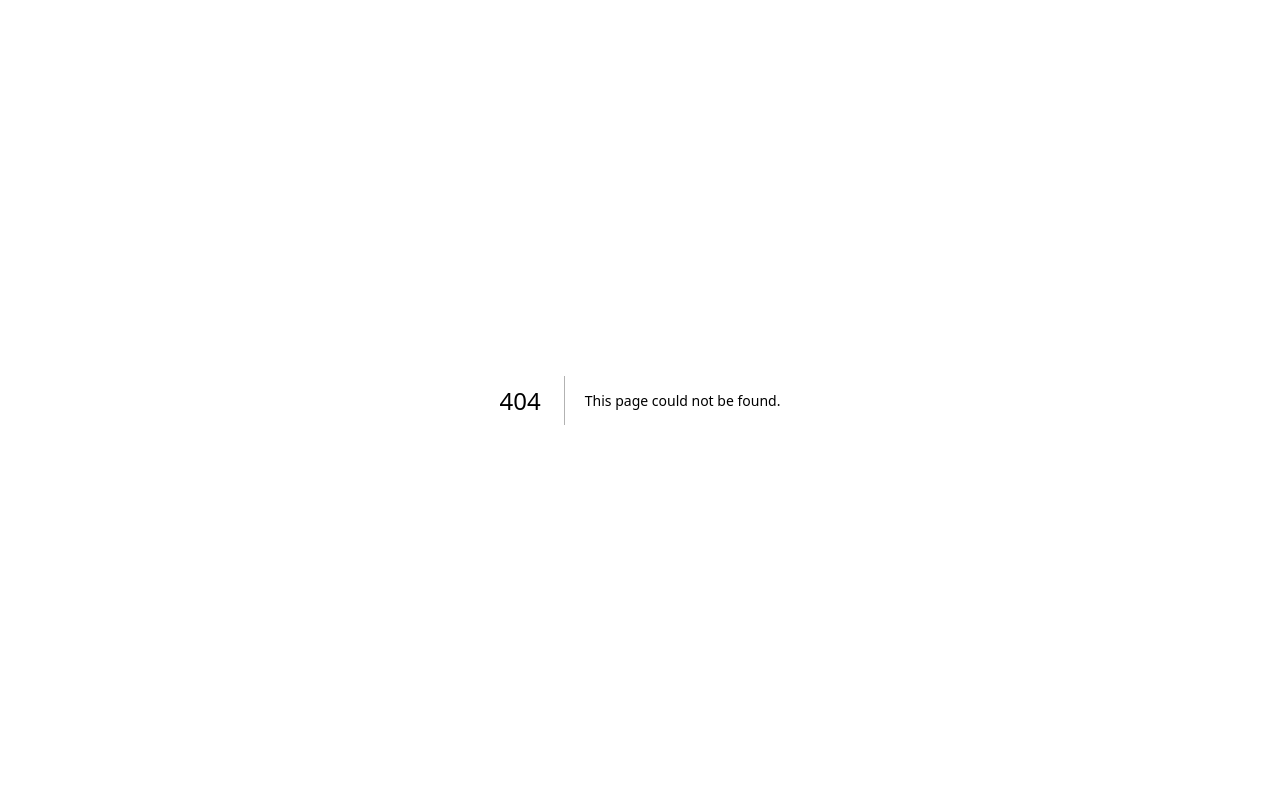
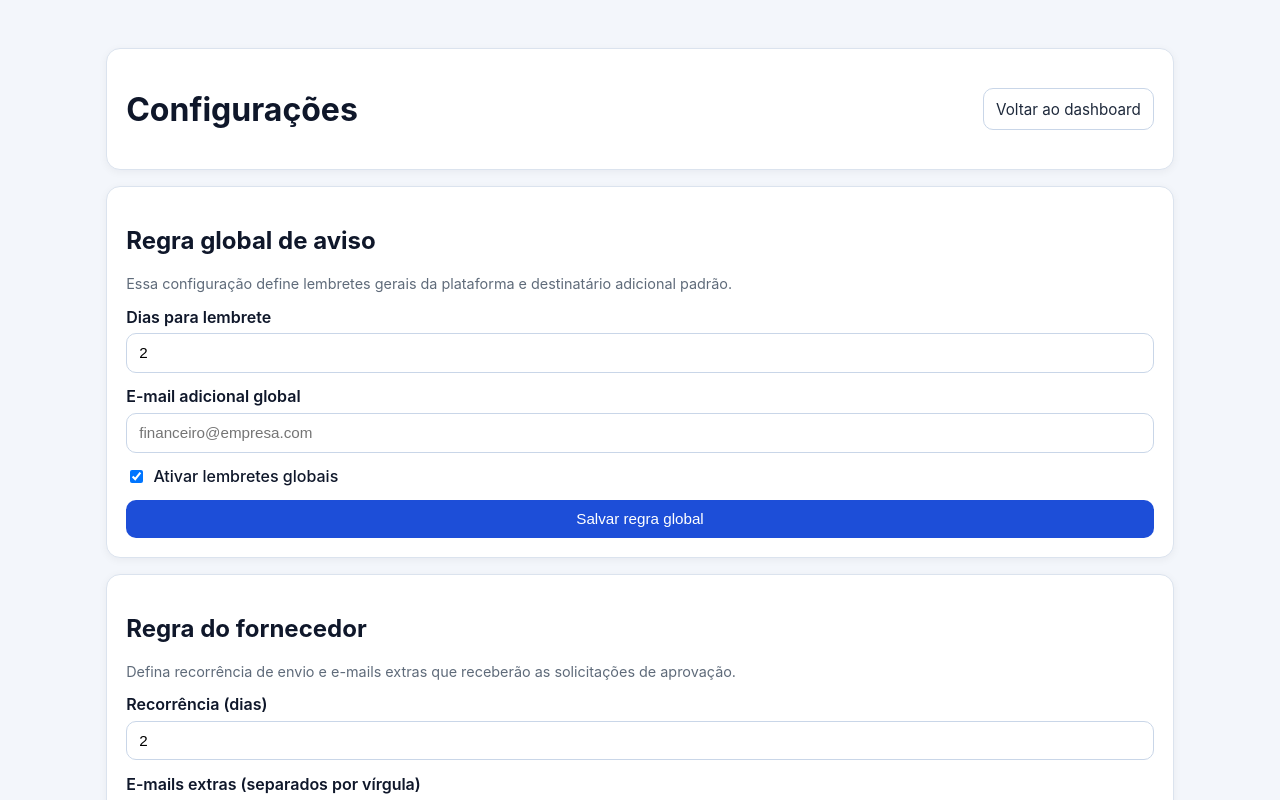
Before and after one commit to rpa-flow/rpa-approval-flow, a Next.js app: page /configuracoes in a window 1280 px wide. Before the commit this address had no page. Shown: the top 800 px of the page. Built offline with nearby package versions, Linux system fonts and the light colour scheme; no server answers.

Commit message:
feat: separar telas de configuração e melhorar UX do dashboard

```diff
--- /dev/null
+++ b/src/app/configuracoes/page.tsx
@@ -0,0 +1,172 @@
+"use client";
+
+import Link from "next/link";
+import { useEffect, useState } from "react";
+import { useRouter } from "next/navigation";
+
+type Me = {
+  manager: {
+    supplierId: string;
+    supplierName: string;
+  };
+};
+
+export default function ConfiguracoesPage() {
+  const [me, setMe] = useState<Me | null>(null);
+  const [rule, setRule] = useState({ diasLembrete: 2, ativo: true, destinatarioAdicional: "" });
+  const [supplierConfig, setSupplierConfig] = useState({ ativo: true, recorrenciaDias: 2, emailsExtras: "" });
+  const [message, setMessage] = useState("");
+  const router = useRouter();
+
+  async function loadData() {
+    const meRes = await fetch("/api/auth/me");
+    if (!meRes.ok) {
+      router.push("/login");
+      return;
+    }
+
+    const meData = await meRes.json();
+    setMe(meData);
+
+    const [globalRes, supplierRes] = await Promise.all([
+      fetch("/api/configuracoes/avisos"),
+      fetch(`/api/configuracoes/fornecedores/${meData.manager.supplierId}/avisos`)
+    ]);
+
+    if (globalRes.ok) setRule(await globalRes.json());
+    if (supplierRes.ok) {
+      const payload = await supplierRes.json();
+      setSupplierConfig({
+        ativo: payload.config.ativo,
+        recorrenciaDias: payload.config.recorrenciaDias,
+        emailsExtras: (payload.config.emailsExtras ?? []).join(", ")
+      });
+    }
+  }
+
+  useEffect(() => {
+    loadData();
+  }, []);
+
+  async function salvarRegraGlobal(e: React.FormEvent) {
+    e.preventDefault();
+    const res = await fetch("/api/configuracoes/avisos", {
+      method: "PUT",
+      headers: { "Content-Type": "application/json" },
+      body: JSON.stringify({ ...rule, destinatarioAdicional: rule.destinatarioAdicional || null })
+    });
+
+    setMessage(res.ok ? "Configuração global salva." : "Erro ao salvar configuração global.");
+  }
+
+  async function salvarRegraFornecedor(e: React.FormEvent) {
+    e.preventDefault();
+    if (!me) return;
+
+    const res = await fetch(`/api/configuracoes/fornecedores/${me.manager.supplierId}/avisos`, {
+      method: "PUT",
+      headers: { "Content-Type": "application/json" },
+      body: JSON.stringify({
+        ativo: supplierConfig.ativo,
+        recorrenciaDias: Number(supplierConfig.recorrenciaDias),
+        emailsExtras: supplierConfig.emailsExtras
+          .split(",")
+          .map((s) => s.trim())
+          .filter(Boolean)
+      })
+    });
+
+    setMessage(res.ok ? "Configuração do fornecedor salva." : "Erro ao salvar configuração do fornecedor.");
+  }
+
+  return (
+    <main className="container">
+      <header className="topbar card">
+        <div>
+          <h1>Configurações</h1>
+          {me && <p className="muted">Fornecedor atual: {me.manager.supplierName}</p>}
+        </div>
+        <Link href="/dashboard" className="button-secondary">
+          Voltar ao dashboard
+        </Link>
+      </header>
+
+      <section className="card">
+        <h2>Regra global de aviso</h2>
+        <p className="muted small">
+          Essa configuração define lembretes gerais da plataforma e destinatário adicional padrão.
+        </p>
+        <form onSubmit={salvarRegraGlobal} className="form-grid">
+          <label>
+            Dias para lembrete
+            <input
+              type="number"
+              min={0}
+              max={60}
+              value={rule.diasLembrete}
+              onChange={(e) => setRule((p) => ({ ...p, diasLembrete: Number(e.target.value) }))}
+            />
+          </label>
+          <label>
+            E-mail adicional global
+            <input
+              type="email"
+              placeholder="financeiro@empresa.com"
+              value={rule.destinatarioAdicional ?? ""}
+              onChange={(e) => setRule((p) => ({ ...p, destinatarioAdicional: e.target.value }))}
+            />
+          </label>
+          <label className="checkbox">
+            <input
+              type="checkbox"
+              checked={rule.ativo}
+              onChange={(e) => setRule((p) => ({ ...p, ativo: e.target.checked }))}
+            />
+            Ativar lembretes globais
+          </label>
+          <button type="submit">Salvar regra global</button>
+        </form>
+      </section>
+
+      <section className="card">
+        <h2>Regra do fornecedor</h2>
+        <p className="muted small">
+          Defina recorrência de envio e e-mails extras que receberão as solicitações de aprovação.
+        </p>
+        <form onSubmit={salvarRegraFornecedor} className="form-grid">
+          <label>
+            Recorrência (dias)
+            <input
+              type="number"
+              min={1}
+              max={90}
+              value={supplierConfig.recorrenciaDias}
+              onChange={(e) =>
+                setSupplierConfig((p) => ({ ...p, recorrenciaDias: Number(e.target.value) }))
+              }
+            />
+          </label>
+          <label>
+            E-mails extras (separados por vírgula)
+            <input
+              placeholder="compras@empresa.com, fiscal@empresa.com"
+              value={supplierConfig.emailsExtras}
+              onChange={(e) => setSupplierConfig((p) => ({ ...p, emailsExtras: e.target.value }))}
+            />
+          </label>
+          <label className="checkbox">
+            <input
+              type="checkbox"
+              checked={supplierConfig.ativo}
+              onChange={(e) => setSupplierConfig((p) => ({ ...p, ativo: e.target.checked }))}
+            />
+            Ativar lembretes do fornecedor
+          </label>
+          <button type="submit">Salvar regra do fornecedor</button>
+        </form>
+      </section>
+
+      {message && <p className="message">{message}</p>}
+    </main>
+  );
+}
--- a/src/app/globals.css
+++ b/src/app/globals.css
@@ -2,63 +2,189 @@
   box-sizing: border-box;
 }
 
+:root {
+  --bg: #f3f6fb;
+  --card: #ffffff;
+  --text: #0f172a;
+  --muted: #5f6b7a;
+  --line: #dbe3ee;
+  --primary: #1d4ed8;
+  --primary-dark: #1e40af;
+  --success-bg: #dcfce7;
+  --success-text: #166534;
+  --warning-bg: #fef3c7;
+  --warning-text: #92400e;
+}
+
 body {
   margin: 0;
-  font-family: Arial, Helvetica, sans-serif;
-  background: #f7f9fc;
-  color: #111827;
+  font-family: Inter, system-ui, -apple-system, Segoe UI, Roboto, Arial, sans-serif;
+  background: var(--bg);
+  color: var(--text);
 }
 
 .container {
-  max-width: 860px;
+  max-width: 1100px;
   margin: 0 auto;
   padding: 2rem 1rem 3rem;
 }
 
 .card {
-  background: #fff;
-  border-radius: 12px;
-  padding: 1rem;
+  background: var(--card);
+  border-radius: 14px;
+  padding: 1.2rem;
   margin-top: 1rem;
-  box-shadow: 0 1px 4px rgba(0, 0, 0, 0.06);
+  border: 1px solid var(--line);
+  box-shadow: 0 2px 8px rgba(15, 23, 42, 0.05);
+}
+
+.topbar {
+  display: flex;
+  align-items: center;
+  justify-content: space-between;
+  gap: 1rem;
+}
+
+.actions-row {
+  display: flex;
+  gap: 0.6rem;
 }
 
 .form-grid {
   display: grid;
-  gap: 0.75rem;
+  gap: 0.85rem;
+}
+
+label {
+  display: grid;
+  gap: 0.4rem;
+  font-weight: 600;
 }
 
 input,
-button {
-  width: 100%;
-  border: 1px solid #cfd8e3;
-  border-radius: 8px;
-  padding: 0.65rem;
+button,
+.button-secondary {
+  border: 1px solid #c9d6e8;
+  border-radius: 10px;
+  padding: 0.65rem 0.75rem;
   font-size: 0.95rem;
 }
 
 button {
-  background: #1d4ed8;
+  background: var(--primary);
   color: #fff;
   border: 0;
   cursor: pointer;
 }
 
 button:hover {
-  background: #1e40af;
+  background: var(--primary-dark);
+}
+
+.button-secondary {
+  background: #fff;
+  color: #1e293b;
+  text-decoration: none;
+  display: inline-flex;
+  align-items: center;
+}
+
+.button-secondary:hover {
+  background: #f8fafc;
+}
+
+.filters-header {
+  display: flex;
+  justify-content: space-between;
+  align-items: center;
+  gap: 1rem;
+  margin-bottom: 1rem;
+}
+
+.filter-group {
+  display: flex;
+  gap: 0.4rem;
+  flex-wrap: wrap;
+}
+
+.chip {
+  background: #fff;
+  color: #334155;
+  border: 1px solid #cbd5e1;
+}
+
+.chip.active {
+  background: #dbeafe;
+  color: #1e40af;
+  border-color: #93c5fd;
+}
+
+.table-wrap {
+  overflow-x: auto;
+}
+
+table {
+  width: 100%;
+  border-collapse: collapse;
+}
+
+th,
+td {
+  text-align: left;
+  padding: 0.7rem;
+  border-bottom: 1px solid #edf2f7;
+  white-space: nowrap;
+}
+
+th {
+  font-size: 0.82rem;
+  color: #475569;
+  text-transform: uppercase;
+  letter-spacing: 0.03em;
+}
+
+.badge {
+  display: inline-block;
+  padding: 0.25rem 0.55rem;
+  border-radius: 999px;
+  font-size: 0.78rem;
+  font-weight: 700;
+}
+
+.badge.success {
+  background: var(--success-bg);
+  color: var(--success-text);
+}
+
+.badge.warning {
+  background: var(--warning-bg);
+  color: var(--warning-text);
 }
 
 .checkbox {
   display: flex;
   align-items: center;
-  gap: 0.5rem;
+  gap: 0.45rem;
+  font-weight: 500;
 }
 
 .checkbox input {
   width: auto;
 }
 
+.muted {
+  color: var(--muted);
+}
+
+.small {
+  font-size: 0.9rem;
+}
+
+.center {
+  text-align: center;
+}
+
 .message {
   margin-top: 1rem;
-  font-weight: 600;
+  font-weight: 700;
 }
```
Also changed, not shown: src/app/dashboard/page.tsx (+88 -118 lines), 1 other file (tests, documents, lock files or other folders).
